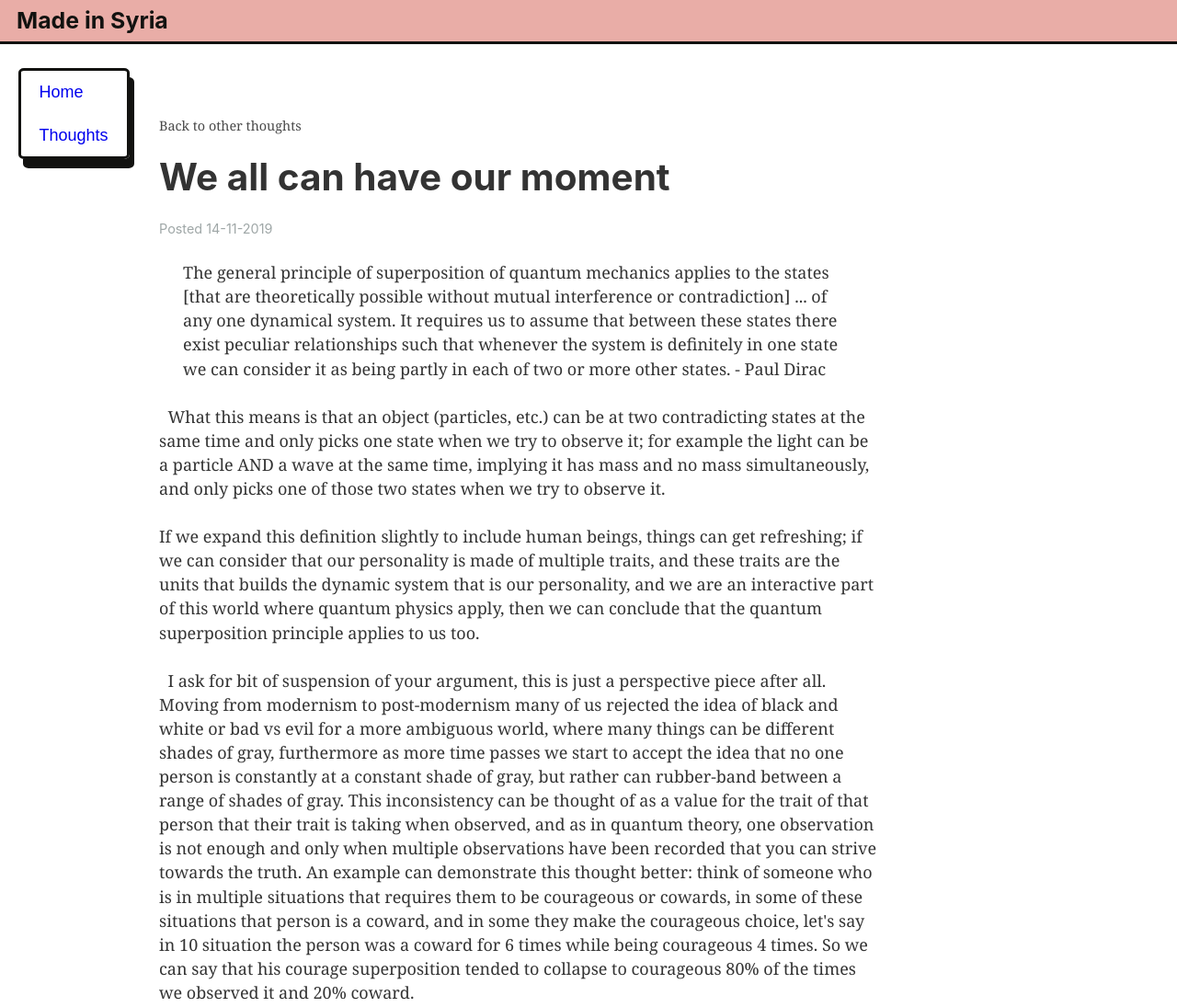
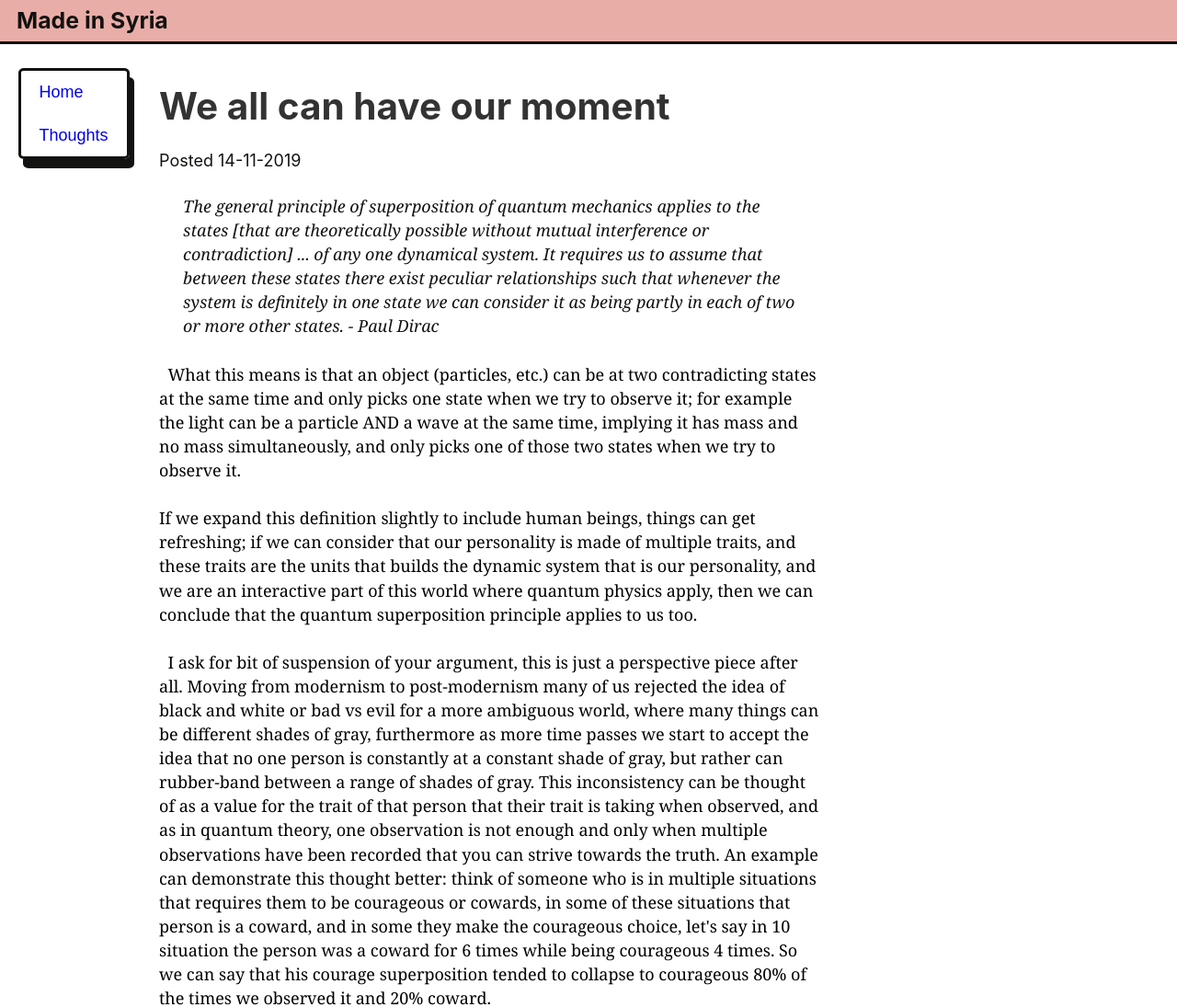
Before and after one commit to SalahEddin/made-in-syria, a Gatsby site: page /quantum-people in a window 1280 px wide. Shown: the top 1095 px of the page at 92% size. Built offline with nearby package versions, Linux system fonts and the light colour scheme; Gatsby itself is replaced by a stand-in of ours.

Commit message:
style(blog post): styling

```diff
--- a/src/components/blogSquare.js
+++ b/src/components/blogSquare.js
@@ -11,7 +11,6 @@ const BlogSquare = ({ title, date, path, description }) => (
     }}>
       <h2 className="blogSquare__title">{title}</h2>
       <p className="blogSquare__date">{date}</p>
-      <p>{description}</p>
       <p className="blogSquare__readMore">Read more</p>
     </Link >
   </section >
--- /dev/null
+++ b/src/templates/blogPost.css
@@ -0,0 +1,28 @@
+.post__div {
+  max-width: 40em;
+}
+
+.date__text {
+  font-size: 1em;
+  color: #121210;
+  font-weight: 400;
+}
+
+.post__div > p {
+  color: black;
+}
+
+blockquote > p {
+  color: #121210;
+  font-style: italic;
+}
+
+/* Combining the following two WILL NOT WORK because the broswer
+    ignores the whole selection if it doesn't understand part of it */
+
+.post__div > p::selection {
+  background: #ffb7b7;
+}
+.post__div > p::-moz-selection {
+  background: #ffb7b7;
+}
--- a/src/templates/blogPost.js
+++ b/src/templates/blogPost.js
@@ -1,25 +1,13 @@
 import React from "react"
-import { Link, graphql } from "gatsby"
+import { graphql } from "gatsby"
 import Layout from "../components/layout"
+import "./blogPost.css"
 
 export default function Template({ data }) {
   const post = data.markdownRemark
 
   return (
     <Layout>
-      <Link
-        to="/thoughts"
-        style={{
-          display: "flex",
-          alignItems: "center",
-          fontSize: ".8em",
-          color: "#4A4A4A",
-          textDecoration: "none",
-          marginTop: "50px",
-        }}
-      >
-        Back to other thoughts
-      </Link>
       <h1
         style={{
           marginTop: "20px",
@@ -27,16 +15,11 @@ export default function Template({ data }) {
       >
         {post.frontmatter.title}
       </h1>
-      <h4
-        style={{
-          fontSize: ".8em",
-          color: "#9fa7a7",
-          fontWeight: "400",
-        }}
-      >
-        Posted {post.frontmatter.date}
-      </h4>
-      <div dangerouslySetInnerHTML={{ __html: post.html }} />
+      <h4 className="date__text">Posted {post.frontmatter.date}</h4>
+      <div
+        className="post__div"
+        dangerouslySetInnerHTML={{ __html: post.html }}
+      />
     </Layout>
   )
 }
@@ -46,9 +29,9 @@ export const postQuery = graphql`
     markdownRemark(frontmatter: { path: { eq: $path } }) {
       html
       frontmatter {
-        date,
-        description,
-        path,
+        date
+        description
+        path
         title
       }
     }
```
